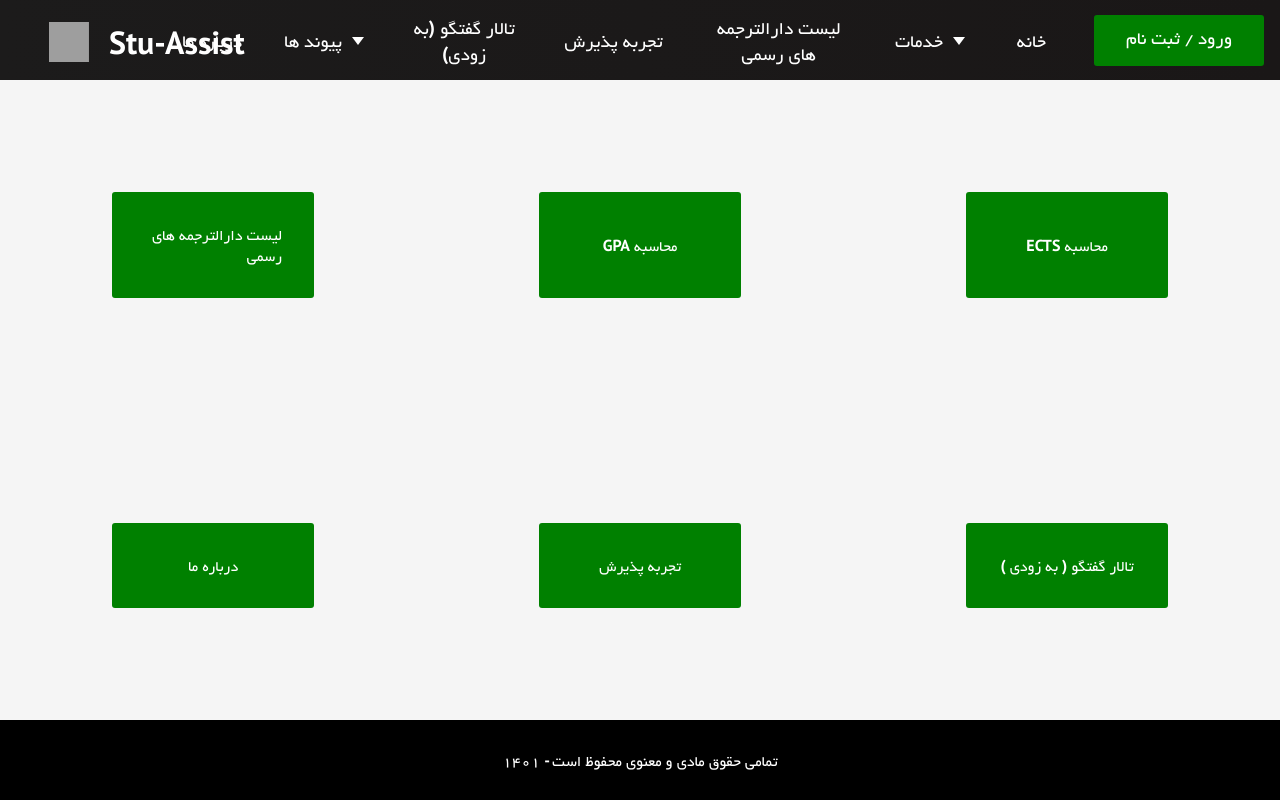
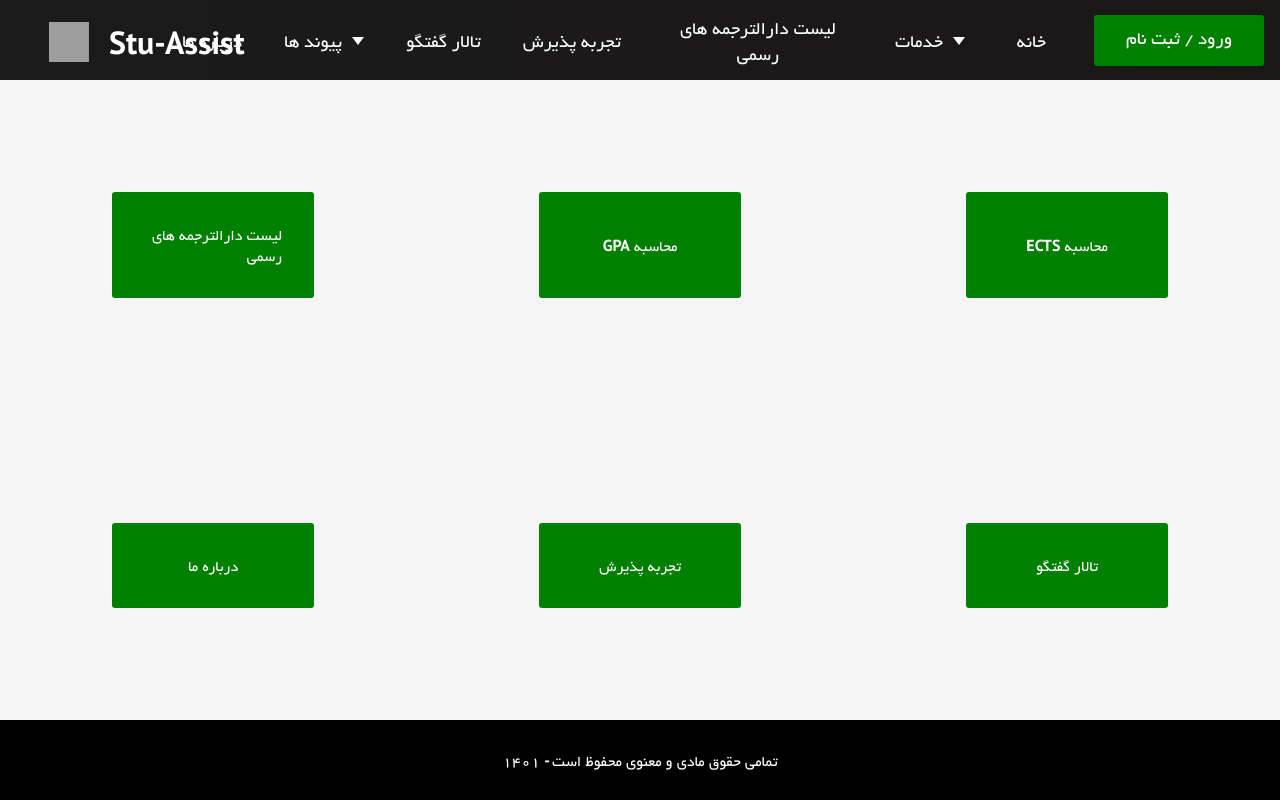
Before and after one commit to mohammadJaliliTorkamani/stu_assist, a React (Create React App) app: page / in a window 1280 px wide. Built offline with nearby package versions, Linux system fonts and the light colour scheme; grey boxes are pictures that could not be loaded.

Commit message:
coming soon was removed from forums section

```diff
--- a/src/components/Header.tsx
+++ b/src/components/Header.tsx
@@ -39,7 +39,7 @@ function Header() {
                 </li>
                 <li className='nav-item'>
                     <Link to='/forums' className='nav-links' onClick={e => setIsMobileMenuOpen(false)}>
-                        تالار گفتگو (به زودی)
+                        تالار گفتگو
                     </Link>
                 </li>
                 <li className='nav-item'>
--- a/src/pages/Home.tsx
+++ b/src/pages/Home.tsx
@@ -42,7 +42,7 @@ function Home() {
                 className="home-option"
                 page={{
                     id: 4,
-                    text: "تالار گفتگو ( به زودی )",
+                    text: "تالار گفتگو",
                     link: "forums"
                 }}
             />
```
